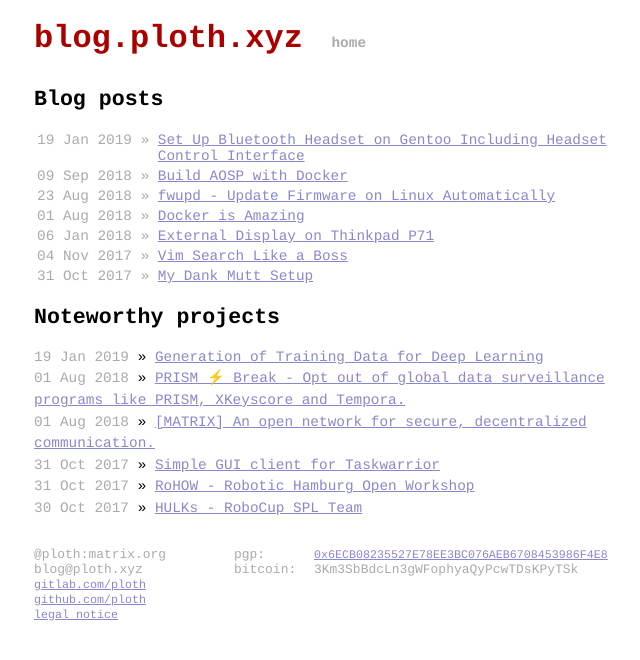
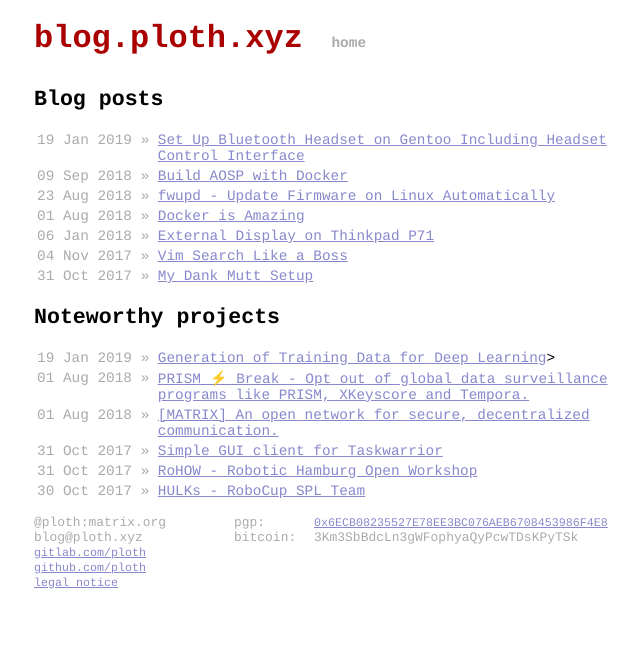
Before and after one commit to ploth/ploth.github.io, a Jekyll site: the page built from index.html, in a window 1280 px wide. Shown: the top 660 px of the page, without its empty margins (306-946 px from the left). Built offline with Jekyll 4.4.1, drawn with Linux system fonts in a browser that asks for light colours.

Commit message:
Table for link list

```diff
--- a/index.html
+++ b/index.html
@@ -20,13 +20,55 @@ title: "blog.ploth.xyz"
   </nav>
   <h2>Noteworthy projects</h2>
   <nav>
-    <ul>
-      <li><span class="date">19 Jan 2019</span> &raquo; <a href="https://gitlab.com/ploth/generation-of-training-data-for-deep-learning">Generation of Training Data for Deep Learning</a></li>
-      <li><span class="date">01 Aug 2018</span> &raquo; <a href="https://prism-break.org/">PRISM ⚡ Break - Opt out of global data surveillance programs like PRISM, XKeyscore and Tempora.</a></li>
-      <li><span class="date">01 Aug 2018</span> &raquo; <a href="https://matrix.org/blog/home/">[MATRIX] An open network for secure, decentralized communication.</a></li>
-      <li><span class="date">31 Oct 2017</span> &raquo; <a href="https://github.com/nagua/harbour-taskwarrior-GUI">Simple GUI client for Taskwarrior</a></li>
-      <li><span class="date">31 Oct 2017</span> &raquo; <a href="https://www.rohow.de/">RoHOW - Robotic Hamburg Open Workshop</a></li>
-      <li><span class="date">30 Oct 2017</span> &raquo; <a href="https://www.hulks.de/">HULKs - RoboCup SPL Team</a></li>
-    </ul>
+    <table>
+      <tr>
+        <td style="width:20%" valign="top">
+          <span class="date">19 Jan 2019 &raquo;</span>
+        </td>
+        <td style="width:80%" valign="top">
+          <a href="https://gitlab.com/ploth/generation-of-training-data-for-deep-learning">Generation of Training Data for Deep Learning</a>>
+        </td>
+      </tr>
+      <tr>
+        <td style="width:20%" valign="top">
+          <span class="date">01 Aug 2018 &raquo;</span>
+        </td>
+        <td style="width:80%" valign="top">
+          <a href="https://prism-break.org/">PRISM ⚡ Break - Opt out of global data surveillance programs like PRISM, XKeyscore and Tempora.</a>
+        </td>
+      </tr>
+      <tr>
+        <td style="width:20%" valign="top">
+          <span class="date">01 Aug 2018 &raquo;</span>
+        </td>
+        <td style="width:80%" valign="top">
+          <a href="https://matrix.org/blog/home/">[MATRIX] An open network for secure, decentralized communication.</a>
+        </td>
+      </tr>
+      <tr>
+        <td style="width:20%" valign="top">
+          <span class="date">31 Oct 2017 &raquo;</span>
+        </td>
+        <td style="width:80%" valign="top">
+          <a href="https://github.com/nagua/harbour-taskwarrior-GUI">Simple GUI client for Taskwarrior</a>
+        </td>
+      </tr>
+      <tr>
+        <td style="width:20%" valign="top">
+          <span class="date">31 Oct 2017 &raquo;</span>
+        </td>
+        <td style="width:80%" valign="top">
+          <a href="https://www.rohow.de/">RoHOW - Robotic Hamburg Open Workshop</a>
+        </td>
+      </tr>
+      <tr>
+        <td style="width:20%" valign="top">
+          <span class="date">30 Oct 2017 &raquo;</span>
+        </td>
+        <td style="width:80%" valign="top">
+          <a href="https://www.hulks.de/">HULKs - RoboCup SPL Team</a>
+        </td>
+      </tr>
+    </table>
   </nav>
 </div>
```
